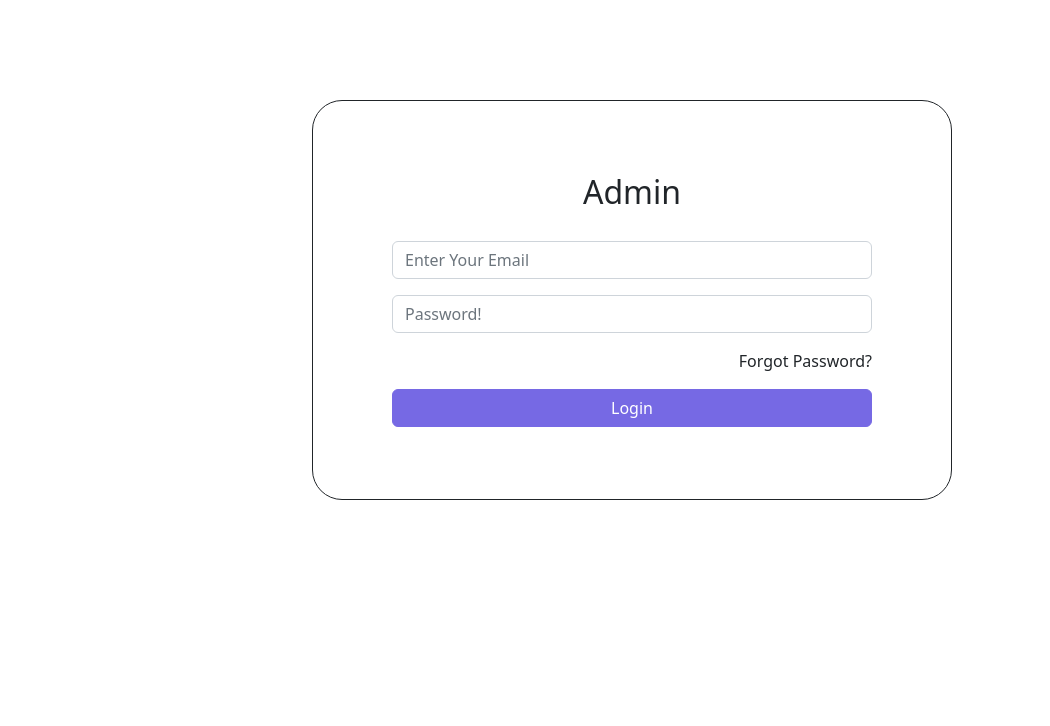
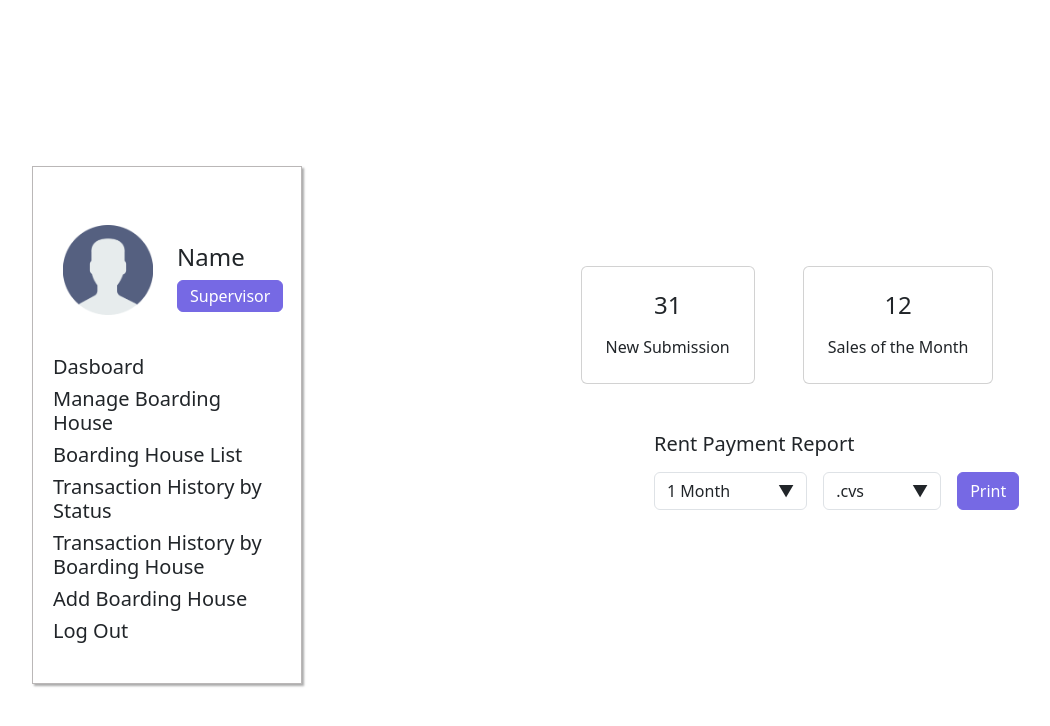
Before and after one commit to Alta-Immersive-Capstone-Project/FrontEnd_Admin, a React (Create React App) app: page / in a window 1280 px wide. Shown: the top 726 px of the page, without its empty margins (8-1058 px from the left). Built offline with nearby package versions, Linux system fonts and the light colour scheme.

Commit message:
Penambahan timeout jika login berhasil done

```diff
--- a/src/App.js
+++ b/src/App.js
@@ -30,7 +30,7 @@ function Testing() {
             }}
           >
             <Routes>
-              <Route path="/dashboard" element={<DasboardAdmin />} />
+              <Route path="/" element={<DasboardAdmin />} />
               <Route path="/listPengajuan" element={<ListPengajuan />} />
               <Route path="/makeOffering" element={<MakeOffering />} />
               <Route path="/riwayatKosan" element={<RiwayatKosan />} />
@@ -49,7 +49,7 @@ function App() {
     <div className="App">
       <BrowserRouter>
         <Routes>
-          <Route path="/" element={<Login />} />
+          <Route path="/login" element={<Login />} />
           <Route path="/inputkosan" element={<InputKosan />} />
           <Route path="*" element={<Testing />} />
         </Routes>
--- a/src/components/Sidebar.jsx
+++ b/src/components/Sidebar.jsx
@@ -1,4 +1,4 @@
-import React, { useState } from "react";
+import React from "react";
 import user from "../images/user.png";
 import { useNavigate } from "react-router-dom";
 import { Button } from "react-bootstrap";
@@ -8,7 +8,7 @@ function Sidebar() {
   const Navigate = useNavigate();
 
   const clickDashboard = () => {
-    Navigate("/dashboard");
+    Navigate("/");
   };
 
   const clickManage = () => {
@@ -33,7 +33,7 @@ function Sidebar() {
 
   const clickLogout = () => {
     localStorage.clear();
-    Navigate("/");
+    Navigate("/login");
   };
 
   return (
--- a/src/pages/Login.jsx
+++ b/src/pages/Login.jsx
@@ -38,11 +38,19 @@ function Login() {
       return;
     }
 
+    console.log("testing");
+
     axios
       .post("http://18.136.202.111:8000/login", body)
       .then((data) => {
         localStorage.setItem("token", data.data.data);
-        navigate("/dashboard");
+
+        setMessage("Success Login!");
+        setColor("success");
+
+        setTimeout(() => {
+          navigate("/");
+        }, 2000);
       })
       .catch((err) => {
         setMessage("Email and password not Match!");
```
